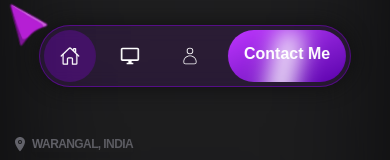
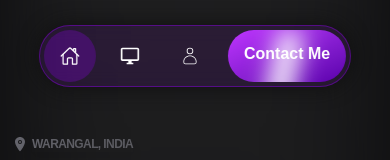
Before and after one commit to aneeshtallapally56/Aneesh-Portfolio, a React (Vite) app: page / in a window 390 px wide. Shown: the top 160 px of the page. Built offline with nearby package versions, Linux system fonts and the light colour scheme; a web font is replaced by a local one.

Commit message:
change custom cursor too

```diff
--- a/src/App.jsx
+++ b/src/App.jsx
@@ -26,11 +26,23 @@ function ScrollToTop() {
 
 function App() {
   const [loading, setLoading] = useState(true);
+  const [isMobile, setIsMobile] = useState(false);
   const [activeTab, setActiveTab] = useState("Home");
+  useEffect(() => {
+    const checkMobile = () => {
+      const isTouchDevice = 'ontouchstart' in window || navigator.maxTouchPoints > 0;
+      const isSmallScreen = window.innerWidth <= 768;
+      setIsMobile(isTouchDevice || isSmallScreen);
+    };
+
+    checkMobile();
+    window.addEventListener('resize', checkMobile);
+    return () => window.removeEventListener('resize', checkMobile);
+  }, []);
 
   return (
     <div className="bg-zinc-950 w-full px-3 py-2">
-      <CustomCursor />
+     {!isMobile && <CustomCursor />}
       <Loader loading={loading} setLoading={setLoading} />
       <BrowserRouter>
         <PurpleNav activeTab={activeTab} setActiveTab={setActiveTab} />
--- a/src/components/CustomCursor.jsx
+++ b/src/components/CustomCursor.jsx
@@ -5,6 +5,7 @@ import pointer from "../assets/purple_pointer.webp";
 function CustomCursor() {
   const [position, setPosition] = useState({ x: 0, y: 0 });
   const [isPointer, setIsPointer] = useState(false);
+
 
   useEffect(() => {
     const mouseMove = (e) => {
--- a/src/index.css
+++ b/src/index.css
@@ -18,12 +18,15 @@ body{
 * {
     cursor: none;
   }
-
   @media (max-width: 768px) {
     * {
-      cursor: none !important;
+      cursor: auto !important;
+    }
+    .pointer {
+      cursor: auto !important;
     }
   }
+
   .pointer{
     cursor: pointer;
   }
```
